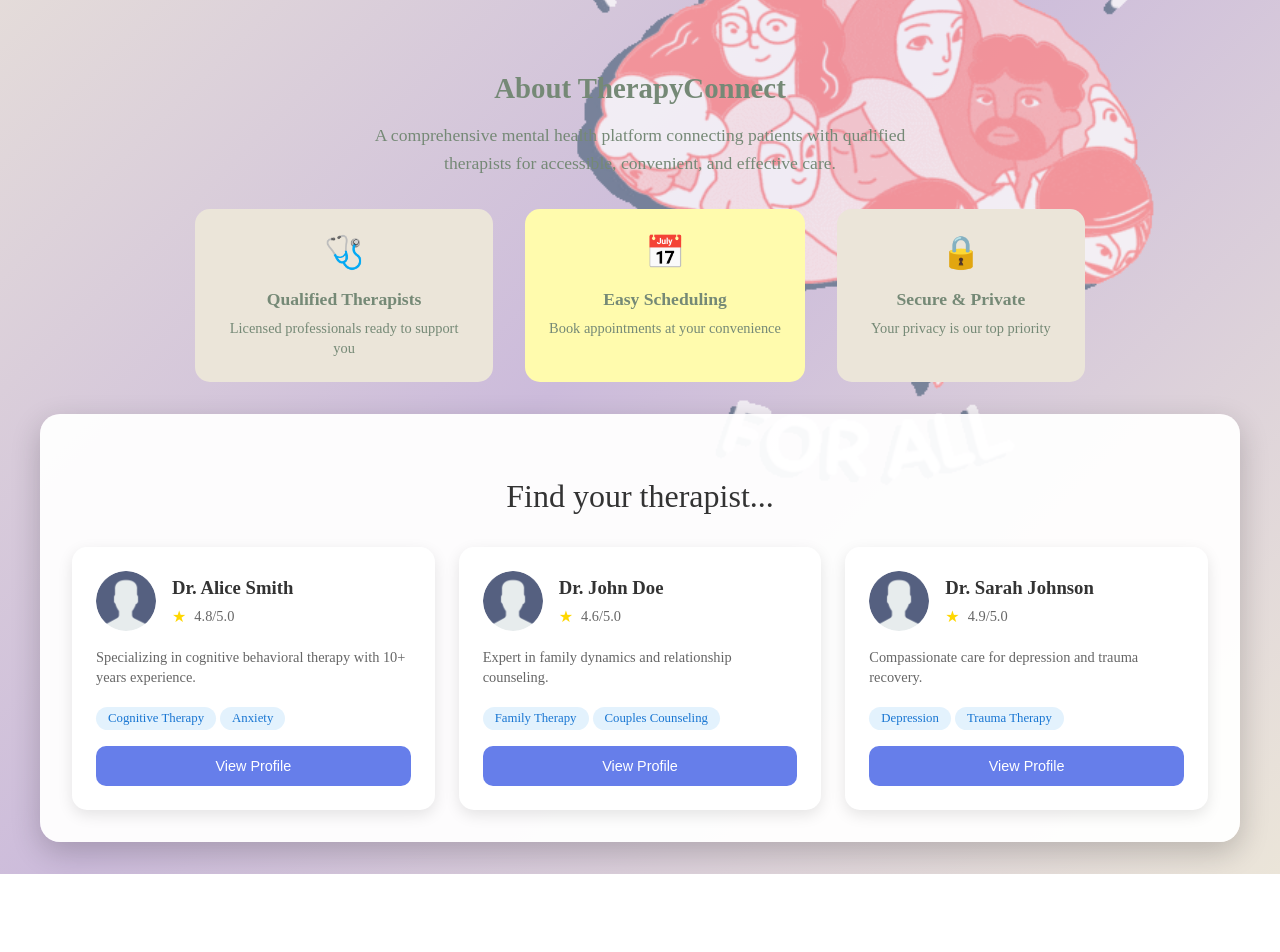
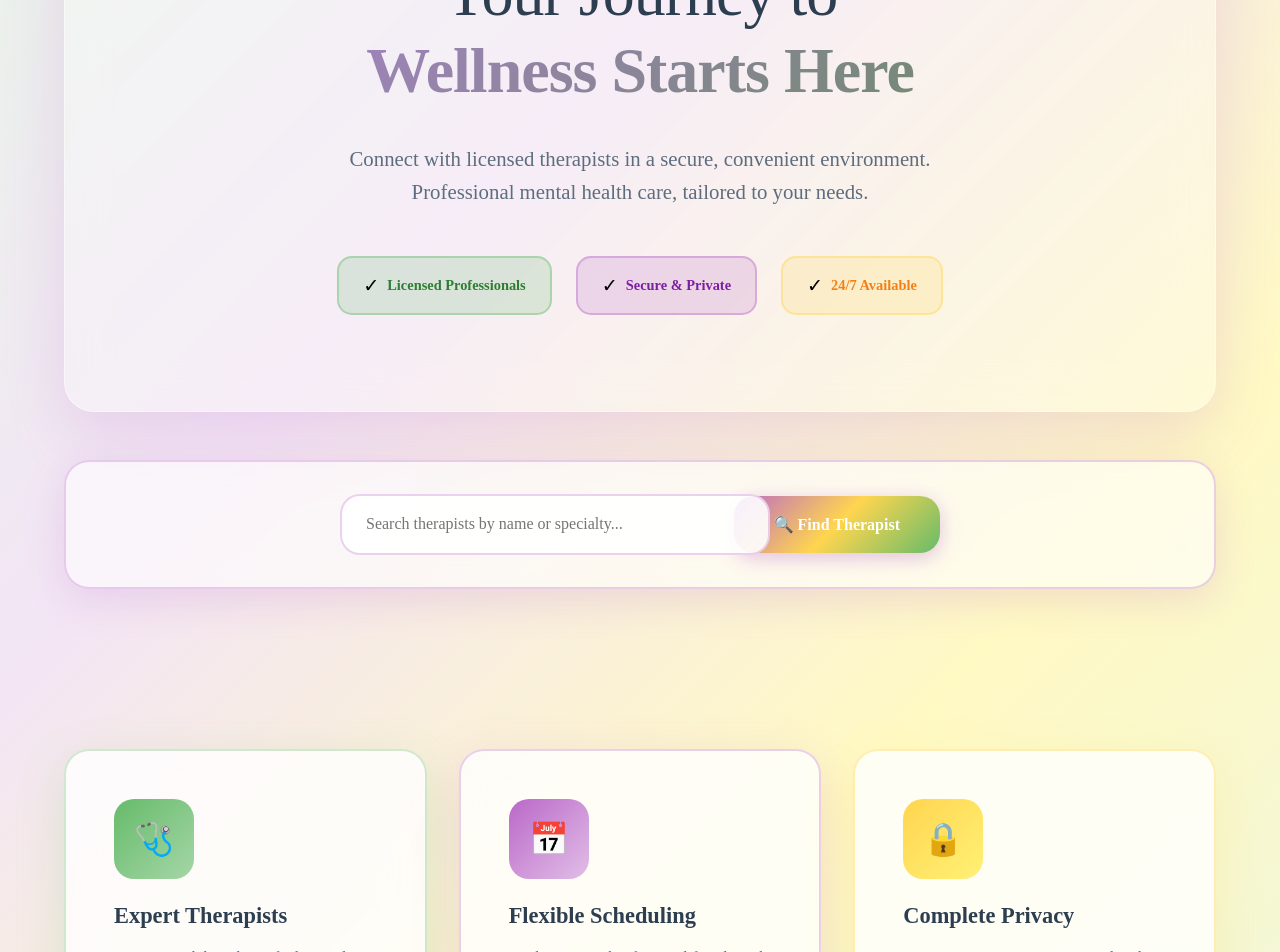
Before and after one commit to kiananasiri/therapyconnect, a React (Create React App) app in the folder frontend/: page / in a window 1280 px wide. Shown: the part 340-1292 px from the top of the page. Before the commit the page ends 1214 px from the top, so only its background shows below. Built offline with nearby package versions, Linux system fonts and the light colour scheme; no server answers.

Commit message:
brighter home ahge

```diff
--- a/frontend/src/pages/Home.jsx
+++ b/frontend/src/pages/Home.jsx
@@ -324,7 +324,7 @@ export default function Home() {
     <div style={{
       padding: "0",
       minHeight: "100vh",
-      background: "linear-gradient(135deg, #EBE5D9 0%, #CCBBDB 50%, #EBE5D9 100%)",
+      background: "linear-gradient(135deg, #E8F5E8 0%, #F3E5F5 30%, #FFF9C4 60%, #E8F5E8 100%)",
       position: "relative"
     }}>
       {/* Background GIF */}
@@ -333,81 +333,238 @@ export default function Home() {
         alt="Mental Health Support Background"
         style={{
           position: "fixed",
-          top: "20%",
-          right: "5%",
-          width: "700px",
-          height: "700px",
-          zIndex: 1,
-          opacity: 0.7,
-          pointerEvents: "none"
+          top: "10%",
+          right: "-10%",
+          width: "500px",
+          height: "500px",
+          zIndex: -1,
+          opacity: 0.15,
+          pointerEvents: "none",
+          borderRadius: "50%",
+          filter: "blur(1px)"
         }}
       />
 
       <div style={{ padding: "2rem", position: "relative", zIndex: 1 }}>
       {/* Hero Section */}
-      <div style={{ textAlign: "center", color: "#758976", marginBottom: "3rem" }}>
-        <div style={{
-          display: "flex",
-          alignItems: "center",
-          justifyContent: "center",
-          gap: "2rem",
-          marginBottom: "2rem",
-          flexWrap: "wrap"
-        }}>
-          <div style={{ flex: "1", minWidth: "300px" }}>
+      <div style={{
+        textAlign: "center",
+        padding: "4rem 2rem",
+        maxWidth: "1200px",
+        margin: "0 auto"
+      }}>
+        <div style={{
+          background: "rgba(255, 255, 255, 0.3)",
+          backdropFilter: "blur(20px)",
+          borderRadius: "30px",
+          padding: "4rem 3rem",
+          border: "1px solid rgba(255, 255, 255, 0.4)",
+          boxShadow: "0 20px 60px rgba(186, 104, 200, 0.2)"
+        }}>
+          <div style={{
+            display: "inline-block",
+            background: "linear-gradient(135deg, #BA68C8, #66BB6A)",
+            borderRadius: "20px",
+            padding: "0.5rem 2rem",
+            marginBottom: "2rem"
+          }}>
+            <span style={{
+              color: "white",
+              fontSize: "0.9rem",
+              fontWeight: "600",
+              letterSpacing: "1px",
+              textTransform: "uppercase",
+              fontFamily: "'Times New Roman', serif"
+            }}>
+              Mental Health Platform
+            </span>
+          </div>
+
           <h1 style={{
-              fontSize: "3rem",
-              margin: "0 0 1rem 0",
-              fontWeight: "700",
+            fontSize: "4rem",
+            margin: "0 0 2rem 0",
+            fontWeight: "300",
+            color: "#2C3E50",
+            fontFamily: "'Times New Roman', serif",
+            lineHeight: "1.2",
+            letterSpacing: "-1px"
+          }}>
+            Your Journey to
+            <br />
+            <span style={{
               background: "linear-gradient(135deg, #9E83B8, #758976)",
               WebkitBackgroundClip: "text",
               WebkitTextFillColor: "transparent",
               backgroundClip: "text",
+              fontWeight: "700"
+            }}>
+              Wellness Starts Here
+            </span>
+          </h1>
+
+          <p style={{
+            fontSize: "1.3rem",
+            margin: "0 0 3rem 0",
+            color: "#5D6D7E",
+            fontWeight: "400",
+            fontFamily: "'Times New Roman', serif",
+            lineHeight: "1.6",
+            maxWidth: "700px",
+            margin: "0 auto 3rem auto"
+          }}>
+            Connect with licensed therapists in a secure, convenient environment.
+            <br />
+            Professional mental health care, tailored to your needs.
+          </p>
+
+          <div style={{
+            display: "flex",
+            justifyContent: "center",
+            gap: "1.5rem",
+            flexWrap: "wrap",
+            marginBottom: "2rem"
+          }}>
+            <div style={{
+              background: "rgba(102, 187, 106, 0.2)",
+              border: "2px solid rgba(102, 187, 106, 0.4)",
+              borderRadius: "15px",
+              padding: "1rem 1.5rem",
+              display: "flex",
+              alignItems: "center",
+              gap: "0.5rem"
+            }}>
+              <span style={{ fontSize: "1.2rem" }}>✓</span>
+              <span style={{
+                color: "#2E7D32",
+                fontWeight: "600",
+                fontSize: "0.9rem",
                 fontFamily: "'Times New Roman', serif"
               }}>
-              Welcome to TherapyConnect
-            </h1>
-            <p style={{
-              fontSize: "1.2rem",
-              margin: "0 0 2rem 0",
-              color: "#A2ABA1",
-              fontWeight: "500",
+                Licensed Professionals
+              </span>
+            </div>
+
+            <div style={{
+              background: "rgba(186, 104, 200, 0.2)",
+              border: "2px solid rgba(186, 104, 200, 0.4)",
+              borderRadius: "15px",
+              padding: "1rem 1.5rem",
+              display: "flex",
+              alignItems: "center",
+              gap: "0.5rem"
+            }}>
+              <span style={{ fontSize: "1.2rem" }}>✓</span>
+              <span style={{
+                color: "#7B1FA2",
+                fontWeight: "600",
+                fontSize: "0.9rem",
                 fontFamily: "'Times New Roman', serif"
               }}>
-              Find the right therapist for you, book sessions, and manage appointments.
-            </p>
+                Secure & Private
+              </span>
+            </div>
+
+            <div style={{
+              background: "rgba(255, 213, 79, 0.2)",
+              border: "2px solid rgba(255, 213, 79, 0.4)",
+              borderRadius: "15px",
+              padding: "1rem 1.5rem",
+              display: "flex",
+              alignItems: "center",
+              gap: "0.5rem"
+            }}>
+              <span style={{ fontSize: "1.2rem" }}>✓</span>
+              <span style={{
+                color: "#F57F17",
+                fontWeight: "600",
+                fontSize: "0.9rem",
+                fontFamily: "'Times New Roman', serif"
+              }}>
+                24/7 Available
+              </span>
+            </div>
           </div>
         </div>
 
 
         {/* Search Section */}
-        <form onSubmit={handleSearch} style={{ marginBottom: "2rem" }}>
+        <div style={{
+          background: "rgba(255, 255, 255, 0.6)",
+          backdropFilter: "blur(15px)",
+          borderRadius: "25px",
+          padding: "2rem",
+          marginTop: "3rem",
+          border: "2px solid rgba(186, 104, 200, 0.3)",
+          boxShadow: "0 10px 40px rgba(186, 104, 200, 0.2)"
+        }}>
+          <form onSubmit={handleSearch} style={{
+            display: "flex",
+            alignItems: "center",
+            gap: "1rem",
+            maxWidth: "600px",
+            margin: "0 auto",
+            flexWrap: "wrap",
+            justifyContent: "center"
+          }}>
+            <div style={{
+              position: "relative",
+              flex: "1",
+              minWidth: "300px"
+            }}>
               <input
                 type="text"
-            placeholder="Search therapists by name or specialty"
+                placeholder="Search therapists by name or specialty..."
                 value={search}
                 onChange={(e) => setSearch(e.target.value)}
                 style={{
-              padding: "1rem",
-              width: "400px",
-              marginRight: "1rem",
-              borderRadius: "50px",
-              border: "none",
-              fontSize: "1rem"
+                  width: "100%",
+                  padding: "1.2rem 1.5rem",
+                  borderRadius: "20px",
+                  border: "2px solid rgba(186, 104, 200, 0.3)",
+                  fontSize: "1rem",
+                  fontFamily: "'Times New Roman', serif",
+                  background: "rgba(255, 255, 255, 0.9)",
+                  transition: "all 0.3s ease",
+                  outline: "none"
+                }}
+                onFocus={(e) => {
+                  e.target.style.borderColor = "#BA68C8";
+                  e.target.style.boxShadow = "0 0 20px rgba(186, 104, 200, 0.4)";
+                }}
+                onBlur={(e) => {
+                  e.target.style.borderColor = "rgba(186, 104, 200, 0.3)";
+                  e.target.style.boxShadow = "none";
                 }}
               />
-          <button type="submit" style={{
-            padding: "1rem 2rem",
-            background: "#4CAF50",
+            </div>
+            <button
+              type="submit"
+              style={{
+                padding: "1.2rem 2.5rem",
+                background: "linear-gradient(135deg, #BA68C8, #FFD54F, #66BB6A)",
                 color: "white",
                 border: "none",
-            borderRadius: "50px",
-            fontSize: "1rem",
-            cursor: "pointer"
-          }}>
-            Search
+                borderRadius: "20px",
+                fontSize: "1rem",
+                fontWeight: "600",
+                cursor: "pointer",
+                fontFamily: "'Times New Roman', serif",
+                transition: "all 0.3s ease",
+                boxShadow: "0 5px 20px rgba(186, 104, 200, 0.4)"
+              }}
+              onMouseEnter={(e) => {
+                e.target.style.transform = "translateY(-2px)";
+                e.target.style.boxShadow = "0 8px 30px rgba(186, 104, 200, 0.6)";
+              }}
+              onMouseLeave={(e) => {
+                e.target.style.transform = "translateY(0px)";
+                e.target.style.boxShadow = "0 5px 20px rgba(186, 104, 200, 0.4)";
+              }}
+            >
+              🔍 Find Therapist
             </button>
           </form>
+        </div>
       </div>
 
       {/* Therapist Login Modal */}
@@ -1069,118 +1226,169 @@ export default function Home() {
 
       {/* Platform Information Section */}
       <div style={{
-        padding: "2rem",
-        textAlign: "center"
-      }}>
-        <h2 style={{
-          fontSize: "1.8rem",
+        padding: "6rem 2rem",
+        maxWidth: "1200px",
+        margin: "0 auto"
+      }}>
+        <div style={{
+          display: "grid",
+          gridTemplateColumns: "repeat(auto-fit, minmax(350px, 1fr))",
+          gap: "2rem",
+          alignItems: "center"
+        }}>
+          <div style={{
+            background: "rgba(255, 255, 255, 0.8)",
+            backdropFilter: "blur(20px)",
+            padding: "3rem",
+            borderRadius: "25px",
+            border: "2px solid rgba(102, 187, 106, 0.3)",
+            boxShadow: "0 15px 50px rgba(102, 187, 106, 0.2)",
+            transition: "all 0.3s ease",
+            cursor: "pointer"
+          }}
+          onMouseEnter={(e) => {
+            e.currentTarget.style.transform = "translateY(-10px)";
+            e.currentTarget.style.boxShadow = "0 25px 70px rgba(102, 187, 106, 0.3)";
+          }}
+          onMouseLeave={(e) => {
+            e.currentTarget.style.transform = "translateY(0px)";
+            e.currentTarget.style.boxShadow = "0 15px 50px rgba(102, 187, 106, 0.2)";
+          }}
+          >
+            <div style={{
+              width: "80px",
+              height: "80px",
+              background: "linear-gradient(135deg, #66BB6A, #A5D6A7)",
+              borderRadius: "20px",
+              display: "flex",
+              alignItems: "center",
+              justifyContent: "center",
+              marginBottom: "1.5rem",
+              fontSize: "2rem"
+            }}>
+              🩺
+            </div>
+            <h3 style={{
+              fontSize: "1.4rem",
               fontWeight: "600",
-          color: "#758976",
-          fontFamily: "'Times New Roman', serif",
-          marginBottom: "1rem"
-        }}>
-          About TherapyConnect
-        </h2>
-
-        <p style={{
-          fontSize: "1.1rem",
-          color: "#758976",
-          lineHeight: "1.6",
-          fontFamily: "'Times New Roman', serif",
-          marginBottom: "2rem",
-          maxWidth: "600px",
-          margin: "0 auto 2rem auto"
-        }}>
-          A comprehensive mental health platform connecting patients with qualified therapists for accessible, convenient, and effective care.
-        </p>
-
-        <div style={{
-          display: "flex",
-          justifyContent: "center",
-          gap: "2rem",
-          flexWrap: "wrap"
-        }}>
-          <div style={{
-            background: "#EBE5D9",
-            padding: "1.5rem",
-            borderRadius: "15px",
-            minWidth: "200px",
-            maxWidth: "250px"
-          }}>
-            <div style={{ fontSize: "2rem", marginBottom: "0.5rem" }}>🩺</div>
-            <h3 style={{
-              fontSize: "1.1rem",
-              fontWeight: "600",
-              marginBottom: "0.5rem",
-              color: "#758976",
+              marginBottom: "1rem",
+              color: "#2C3E50",
               fontFamily: "'Times New Roman', serif"
             }}>
-              Qualified Therapists
+              Expert Therapists
             </h3>
             <p style={{
-              fontSize: "0.9rem",
-              lineHeight: "1.4",
-              color: "#758976",
+              fontSize: "1rem",
+              lineHeight: "1.6",
+              color: "#5D6D7E",
               fontFamily: "'Times New Roman', serif",
               margin: 0
             }}>
-              Licensed professionals ready to support you
+              Connect with board-certified mental health professionals who specialize in various therapeutic approaches.
             </p>
           </div>
 
           <div style={{
-            background: "#FFFBAD",
-            padding: "1.5rem",
-            borderRadius: "15px",
-            minWidth: "200px",
-            maxWidth: "250px"
-          }}>
-            <div style={{ fontSize: "2rem", marginBottom: "0.5rem" }}>📅</div>
+            background: "rgba(255, 255, 255, 0.8)",
+            backdropFilter: "blur(20px)",
+            padding: "3rem",
+            borderRadius: "25px",
+            border: "2px solid rgba(186, 104, 200, 0.3)",
+            boxShadow: "0 15px 50px rgba(186, 104, 200, 0.2)",
+            transition: "all 0.3s ease",
+            cursor: "pointer"
+          }}
+          onMouseEnter={(e) => {
+            e.currentTarget.style.transform = "translateY(-10px)";
+            e.currentTarget.style.boxShadow = "0 25px 70px rgba(186, 104, 200, 0.3)";
+          }}
+          onMouseLeave={(e) => {
+            e.currentTarget.style.transform = "translateY(0px)";
+            e.currentTarget.style.boxShadow = "0 15px 50px rgba(186, 104, 200, 0.2)";
+          }}
+          >
+            <div style={{
+              width: "80px",
+              height: "80px",
+              background: "linear-gradient(135deg, #BA68C8, #E1BEE7)",
+              borderRadius: "20px",
+              display: "flex",
+              alignItems: "center",
+              justifyContent: "center",
+              marginBottom: "1.5rem",
+              fontSize: "2rem"
+            }}>
+              📅
+            </div>
             <h3 style={{
-              fontSize: "1.1rem",
+              fontSize: "1.4rem",
               fontWeight: "600",
-              marginBottom: "0.5rem",
-              color: "#758976",
+              marginBottom: "1rem",
+              color: "#2C3E50",
               fontFamily: "'Times New Roman', serif"
             }}>
-              Easy Scheduling
+              Flexible Scheduling
             </h3>
             <p style={{
-              fontSize: "0.9rem",
-              lineHeight: "1.4",
-              color: "#758976",
+              fontSize: "1rem",
+              lineHeight: "1.6",
+              color: "#5D6D7E",
               fontFamily: "'Times New Roman', serif",
               margin: 0
             }}>
-              Book appointments at your convenience
+              Book sessions that fit your lifestyle with our intuitive scheduling system and real-time availability.
             </p>
           </div>
 
           <div style={{
-            background: "#EBE5D9",
-            padding: "1.5rem",
-            borderRadius: "15px",
-            minWidth: "200px",
-            maxWidth: "250px"
-          }}>
-            <div style={{ fontSize: "2rem", marginBottom: "0.5rem" }}>🔒</div>
+            background: "rgba(255, 255, 255, 0.8)",
+            backdropFilter: "blur(20px)",
+            padding: "3rem",
+            borderRadius: "25px",
+            border: "2px solid rgba(255, 213, 79, 0.4)",
+            boxShadow: "0 15px 50px rgba(255, 213, 79, 0.2)",
+            transition: "all 0.3s ease",
+            cursor: "pointer"
+          }}
+          onMouseEnter={(e) => {
+            e.currentTarget.style.transform = "translateY(-10px)";
+            e.currentTarget.style.boxShadow = "0 25px 70px rgba(255, 213, 79, 0.3)";
+          }}
+          onMouseLeave={(e) => {
+            e.currentTarget.style.transform = "translateY(0px)";
+            e.currentTarget.style.boxShadow = "0 15px 50px rgba(255, 213, 79, 0.2)";
+          }}
+          >
+            <div style={{
+              width: "80px",
+              height: "80px",
+              background: "linear-gradient(135deg, #FFD54F, #FFF176)",
+              borderRadius: "20px",
+              display: "flex",
+              alignItems: "center",
+              justifyContent: "center",
+              marginBottom: "1.5rem",
+              fontSize: "2rem"
+            }}>
+              🔒
+            </div>
             <h3 style={{
-              fontSize: "1.1rem",
+              fontSize: "1.4rem",
               fontWeight: "600",
-              marginBottom: "0.5rem",
-              color: "#758976",
+              marginBottom: "1rem",
+              color: "#2C3E50",
               fontFamily: "'Times New Roman', serif"
             }}>
-              Secure & Private
+              Complete Privacy
             </h3>
             <p style={{
-              fontSize: "0.9rem",
-              lineHeight: "1.4",
-              color: "#758976",
+              fontSize: "1rem",
+              lineHeight: "1.6",
+              color: "#5D6D7E",
               fontFamily: "'Times New Roman', serif",
               margin: 0
             }}>
-              Your privacy is our top priority
+              Your conversations are protected with end-to-end encryption and HIPAA-compliant security measures.
             </p>
           </div>
         </div>
```
Lines whose indentation alone changed are shown as unchanged.
